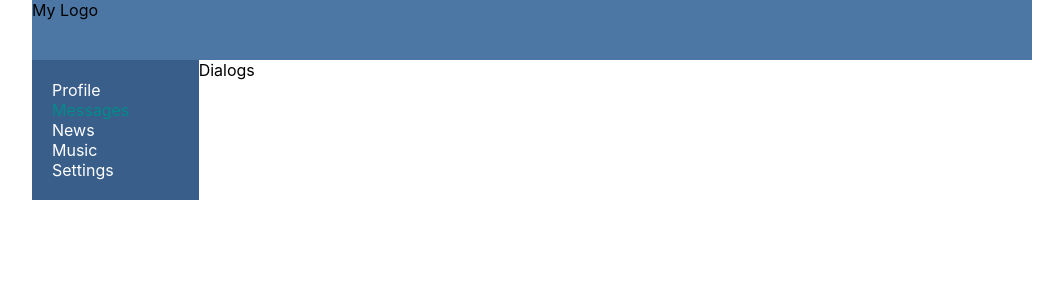
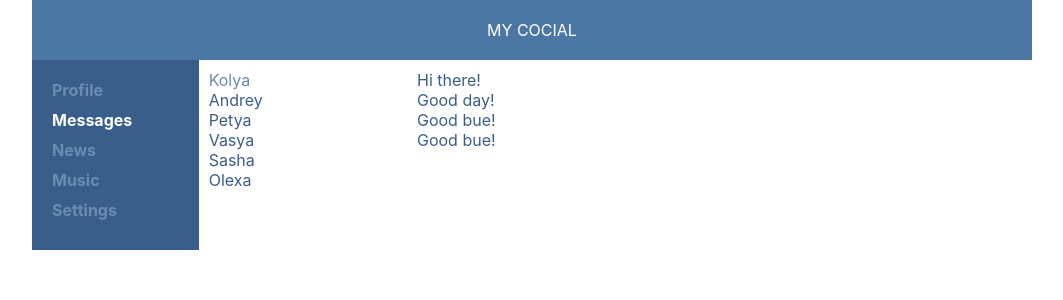
Before and after one commit to OlexaSS/react-social, a React (Create React App) app: page /dialogs in a window 1280 px wide. Shown: the top 300 px of the page, without its empty margins (108-1171 px from the left). Built offline with nearby package versions, Linux system fonts and the light colour scheme.

Commit message:
add message page and some style

```diff
--- a/src/components/dialogs/Dialogs.jsx
+++ b/src/components/dialogs/Dialogs.jsx
@@ -3,8 +3,21 @@ import s from './Dialogs.module.css';
 
 const Dialogs = () => {
     return(
-        <div>
-            Dialogs
+        <div className={s.dialogs}>
+            <div className={s.dialogItems}>
+                <div className={s.dialog + ' ' + s.active}>Kolya</div>
+                <div className={s.dialog}>Andrey</div>
+                <div className={s.dialog}>Petya</div>
+                <div className={s.dialog}>Vasya</div>
+                <div className={s.dialog}>Sasha</div>
+                <div className={s.dialog}>Olexa</div>
+            </div>
+            <div className={s.messages}>
+                <div className={s.messageItem}>Hi there!</div>
+                <div className={s.messageItem}>Good day!</div>
+                <div className={s.messageItem}>Good bue!</div>
+                <div className={s.messageItem}>Good bue!</div>
+            </div>
         </div>
     );
 }
--- a/src/components/dialogs/Dialogs.module.css
+++ b/src/components/dialogs/Dialogs.module.css
@@ -0,0 +1,19 @@
+.dialogs{
+    display: grid;
+    grid-template-columns: 3fr 9fr;
+}
+.dialogItems{
+    padding: 10px;
+}
+.dialog{
+    color: #395e8a;
+}
+.dialog.active{
+    color: #6a8cb1;
+}
+.messages{
+    padding: 10px;
+}
+.messageItem{
+    color: #395e8a;
+}
--- a/src/components/header/Header.jsx
+++ b/src/components/header/Header.jsx
@@ -4,7 +4,7 @@ import s from'./Header.module.css';
 const Header = () => {
     return (
         <header className={s.header}>
-            <a>My Logo</a>
+            <a href='#' className={s.header_link}>My Cocial</a>
         </header>
     );
 }
--- a/src/components/header/Header.module.css
+++ b/src/components/header/Header.module.css
@@ -1,7 +1,16 @@
 .header{
     grid-area: h;
     background-color: #4c77a4;
+    text-align: center;
 }
-.header img{
-    width: 60px;
+
+.header_link{
+    text-decoration: none;
+    color: #fff;
+    text-transform: uppercase;
+    line-height: 60px;
+    transition: all .3s;
 }
+.header_link:hover{
+    color: #ccc;
+}
--- a/src/components/navbar/Navbar.module.css
+++ b/src/components/navbar/Navbar.module.css
@@ -5,10 +5,17 @@
 }
 
 .item a{
+  color: #6a8cb1;
+  text-decoration: none;
+  transition: all .3s;
+  padding-bottom: 10px;
+  display: inline-block;
+  font-weight: bold;
+}
+.item a:hover{
   color: #fff;
-  text-decoration: none;
 }
 
 .item a.active{
-  color: darkcyan;
+  color: #fff;
 }
--- a/src/components/profile/Profile.module.css
+++ b/src/components/profile/Profile.module.css
@@ -1,8 +1,8 @@
-.img{
-    max-width: 600px;
-}
+
 .img img{
     width: 100%;
+    height: 300px;
+    object-fit: cover;
 }
 .profile{
     background-color: #fefefe;
```
